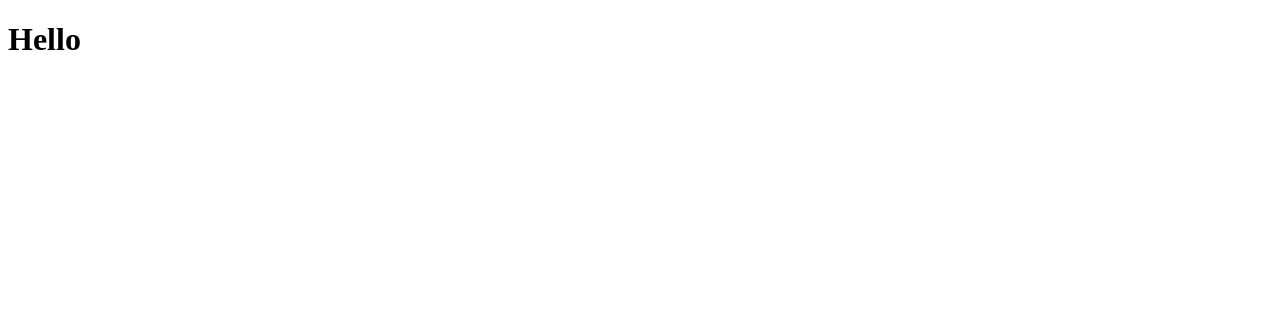
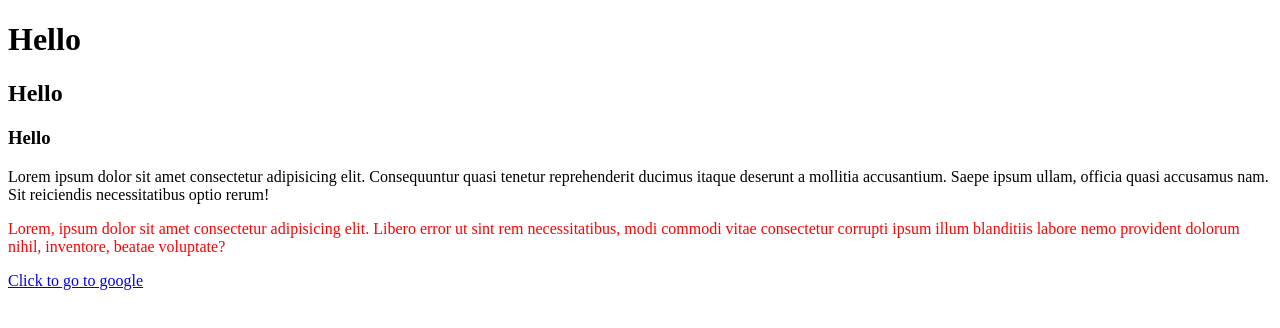
Before and after one commit to Hamed4334/html-css, a plain HTML site: page index.html in a window 1280 px wide. Drawn offline with Linux system fonts and the light colour scheme.

Commit message:
Html index

```diff
--- a/index.html
+++ b/index.html
@@ -7,5 +7,17 @@
 </head>
 <body>
     <h1>Hello</h1>
+    <h2>Hello</h2>
+    <h3 title="secret Messege">Hello</h3>
+
+    <p>Lorem ipsum dolor sit amet consectetur adipisicing elit. Consequuntur quasi tenetur reprehenderit ducimus itaque deserunt a mollitia accusantium. Saepe ipsum ullam, officia quasi accusamus nam. Sit reiciendis necessitatibus optio rerum!</p>
+
+
+    <p style="color: red;">Lorem, ipsum dolor sit amet consectetur adipisicing elit. Libero error ut sint rem necessitatibus, modi commodi vitae consectetur corrupti ipsum illum blanditiis labore nemo provident dolorum nihil, inventore, beatae voluptate?</p>
+
+    <a href="http://www.google.com">Click to go to google</a>
+
+
+
 </body>
 </html>
```
